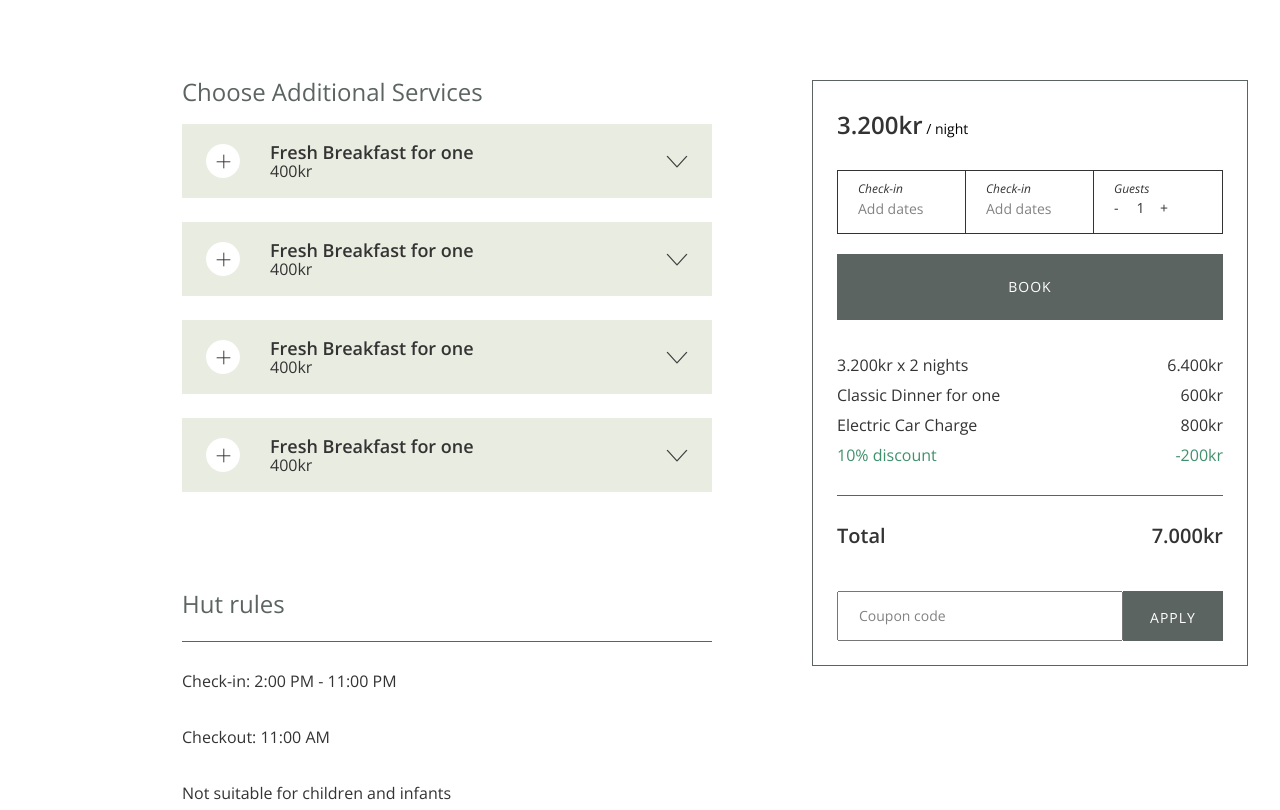
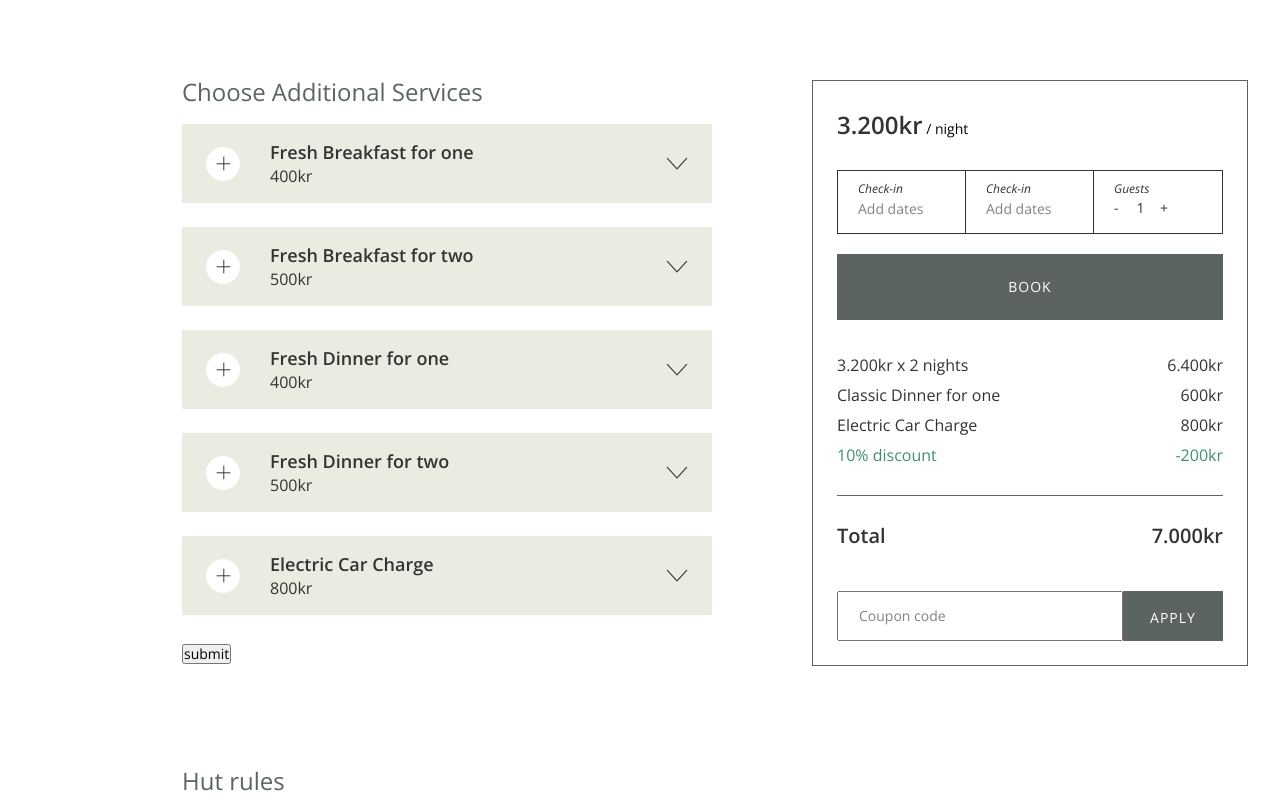
Before and after one commit to demirepo/glasshut, a website with bundled scripts: page src/booking.html in a window 1280 px wide. Shown: the part 520-1330 px from the top of the page. Built offline with nearby package versions, Linux system fonts and the light colour scheme.

Commit message:
some changes

```diff
--- a/src/booking.html
+++ b/src/booking.html
@@ -102,136 +102,216 @@
           <div class="booking__inner">
             <div class="booking__services">
               <h2>Choose Additional Services</h2>
-              <form class="booking__accordeon spoiler" action="">
-                <div data-spoiler class="spoiler__item">
+              <form
+                class="booking__accordeon"
+                action="http://e-petrunin.ru"
+                method="post"
+              >
+                <div data-single-spoiler class="booking__radio-group spoiler">
+                  <div data-spoiler-item class="spoiler__item">
                     <div class="spoiler__visible">
                       <div class="spoiler__checkbox">
                         <input
                           class="custom-checkbox visually-hidden"
-                        type="checkbox"
-                        name="group"
+                          type="radio"
+                          name="breakfast"
                           id="first"
                           placeholder="input"
                         />
-                      <label class="checkbox-label" for="first"> </label>
+                        <label
+                          data-spoiler-trigger
+                          class="checkbox-label"
+                          for="first"
+                        >
+                        </label>
                         <div class="spoiler__item-title">
                           <p>Fresh Breakfast for one</p>
                           <p>400kr</p>
                         </div>
                       </div>
                       <img
-                      data-trigger
+                        data-spoiler-trigger
                         class="spoiler__item-arrow"
                         src="./../img/accordeon-arrow-down.svg"
                         alt=""
                       />
                     </div>
-                  <div class="spoiler__expandable">
+                    <div data-spoiler class="spoiler__expandable">
+                      <div class="spoiler__expandable-inner">
                         <p>
-                      Lorem, ipsum dolor sit amet consectetur adipisicing elit.
-                      Cumque, odio voluptatem culpa, quibusdam sit fugiat
-                      perspiciatis quisquam aspernatur a velit tenetur?
-                      Quibusdam in natus doloribus eveniet,
+                          Lorem, ipsum dolor sit amet consectetur adipisicing
+                          elit. Cumque, odio voluptatem culpa, quibusdam sit
+                          fugiat perspiciatis quisquam aspernatur a velit
+                          tenetur? Quibusdam in natus doloribus eveniet,
                         </p>
                       </div>
                     </div>
-                <div data-spoiler class="spoiler__item">
+                  </div>
+
+                  <div data-spoiler-item class="spoiler__item">
+                    <div class="spoiler__visible">
+                      <div class="spoiler__checkbox">
+                        <input
+                          class="custom-checkbox visually-hidden"
+                          type="radio"
+                          name="breakfast"
+                          id="second"
+                          placeholder="input"
+                        />
+                        <label
+                          data-spoiler-trigger
+                          class="checkbox-label"
+                          for="second"
+                        >
+                        </label>
+                        <div class="spoiler__item-title">
+                          <p>Fresh Breakfast for two</p>
+                          <p>500kr</p>
+                        </div>
+                      </div>
+                      <img
+                        data-spoiler-trigger
+                        class="spoiler__item-arrow"
+                        src="./../img/accordeon-arrow-down.svg"
+                        alt=""
+                      />
+                    </div>
+                    <div data-spoiler class="spoiler__expandable">
+                      <div class="spoiler__expandable-inner">
+                        <p>
+                          Lorem, ipsum dolor sit amet consectetur adipisicing
+                          elit. Cumque, odio voluptatem culpa, quibusdam sit
+                          fugiat perspiciatis quisquam aspernatur a velit
+                          tenetur? Quibusdam in natus doloribus eveniet,
+                        </p>
+                      </div>
+                    </div>
+                  </div>
+                </div>
+                <div data-single-spoiler class="booking__radio-group spoiler">
+                  <div data-spoiler-item class="spoiler__item">
+                    <div class="spoiler__visible">
+                      <div class="spoiler__checkbox">
+                        <input
+                          class="custom-checkbox visually-hidden"
+                          type="radio"
+                          name="dinner"
+                          id="third"
+                          placeholder="input"
+                        />
+                        <label
+                          data-spoiler-trigger
+                          class="checkbox-label"
+                          for="third"
+                        >
+                        </label>
+                        <div class="spoiler__item-title">
+                          <p>Fresh Dinner for one</p>
+                          <p>400kr</p>
+                        </div>
+                      </div>
+                      <img
+                        data-spoiler-trigger
+                        class="spoiler__item-arrow"
+                        src="./../img/accordeon-arrow-down.svg"
+                        alt=""
+                      />
+                    </div>
+                    <div data-spoiler class="spoiler__expandable">
+                      <div class="spoiler__expandable-inner">
+                        <p>
+                          Lorem, ipsum dolor sit amet consectetur adipisicing
+                          elit. Cumque, odio voluptatem culpa, quibusdam sit
+                          fugiat perspiciatis quisquam aspernatur a velit
+                          tenetur? Quibusdam in natus doloribus eveniet,
+                        </p>
+                      </div>
+                    </div>
+                  </div>
+
+                  <div data-spoiler-item class="spoiler__item">
+                    <div class="spoiler__visible">
+                      <div class="spoiler__checkbox">
+                        <input
+                          class="custom-checkbox visually-hidden"
+                          type="radio"
+                          name="dinner"
+                          id="forth"
+                          placeholder="input"
+                        />
+                        <label
+                          data-spoiler-trigger
+                          class="checkbox-label"
+                          for="forth"
+                        >
+                        </label>
+                        <div class="spoiler__item-title">
+                          <p>Fresh Dinner for two</p>
+                          <p>500kr</p>
+                        </div>
+                      </div>
+                      <img
+                        data-spoiler-trigger
+                        class="spoiler__item-arrow"
+                        src="./../img/accordeon-arrow-down.svg"
+                        alt=""
+                      />
+                    </div>
+                    <div data-spoiler class="spoiler__expandable">
+                      <div class="spoiler__expandable-inner">
+                        <p>
+                          Lorem, ipsum dolor sit amet consectetur adipisicing
+                          elit. Cumque, odio voluptatem culpa, quibusdam sit
+                          fugiat perspiciatis quisquam aspernatur a velit
+                          tenetur? Quibusdam in natus doloribus eveniet,
+                        </p>
+                      </div>
+                    </div>
+                  </div>
+                </div>
+
+                <div data-spoiler-item class="spoiler__item">
                   <div class="spoiler__visible">
                     <div class="spoiler__checkbox">
                       <input
                         class="custom-checkbox visually-hidden"
                         type="checkbox"
-                        name="group"
-                        id="second"
+                        name="charge"
+                        id="fifth"
                         placeholder="input"
                       />
-                      <label class="checkbox-label" for="second"> </label>
+                      <label
+                        data-spoiler-trigger
+                        class="checkbox-label"
+                        for="fifth"
+                      >
+                      </label>
                       <div class="spoiler__item-title">
-                        <p>Fresh Breakfast for one</p>
-                        <p>400kr</p>
+                        <p>Electric Car Charge</p>
+                        <p>800kr</p>
                       </div>
                     </div>
                     <img
-                      data-trigger
+                      data-spoiler-trigger
                       class="spoiler__item-arrow"
                       src="./../img/accordeon-arrow-down.svg"
                       alt=""
                     />
                   </div>
-                  <div class="spoiler__expandable">
+                  <div data-spoiler class="spoiler__expandable">
+                    <div class="spoiler__expandable-inner">
                       <p>
-                      Lorem, ipsum dolor sit amet consectetur adipisicing elit.
-                      Cumque, odio voluptatem culpa, quibusdam sit fugiat
-                      perspiciatis quisquam aspernatur a velit tenetur?
+                        Lorem, ipsum dolor sit amet consectetur adipisicing
+                        elit. Cumque, odio voluptatem culpa, quibusdam sit
+                        fugiat perspiciatis quisquam aspernatur a velit tenetur?
                         Quibusdam in natus doloribus eveniet,
                       </p>
                     </div>
                   </div>
-                <div data-spoiler class="spoiler__item">
-                  <div class="spoiler__visible">
-                    <div class="spoiler__checkbox">
-                      <input
-                        class="custom-checkbox visually-hidden"
-                        type="checkbox"
-                        name="group"
-                        id="forth"
-                        placeholder="input"
-                      />
-                      <label class="checkbox-label" for="forth"> </label>
-                      <div class="spoiler__item-title">
-                        <p>Fresh Breakfast for one</p>
-                        <p>400kr</p>
                 </div>
-                    </div>
-                    <img
-                      data-trigger
-                      class="spoiler__item-arrow"
-                      src="./../img/accordeon-arrow-down.svg"
-                      alt=""
-                    />
-                  </div>
-                  <div class="spoiler__expandable">
-                    <p>
-                      Lorem, ipsum dolor sit amet consectetur adipisicing elit.
-                      Cumque, odio voluptatem culpa, quibusdam sit fugiat
-                      perspiciatis quisquam aspernatur a velit tenetur?
-                      Quibusdam in natus doloribus eveniet,
-                    </p>
-                  </div>
-                </div>
-                <div data-spoiler class="spoiler__item">
-                  <div class="spoiler__visible">
-                    <div class="spoiler__checkbox">
-                      <input
-                        class="custom-checkbox visually-hidden"
-                        type="checkbox"
-                        name="group"
-                        id="third"
-                        placeholder="input"
-                      />
-                      <label class="checkbox-label" for="third"> </label>
-                      <div class="spoiler__item-title">
-                        <p>Fresh Breakfast for one</p>
-                        <p>400kr</p>
-                      </div>
-                    </div>
-                    <img
-                      data-trigger
-                      class="spoiler__item-arrow"
-                      src="./../img/accordeon-arrow-down.svg"
-                      alt=""
-                    />
-                  </div>
-                  <div class="spoiler__expandable">
-                    <p>
-                      Lorem, ipsum dolor sit amet consectetur adipisicing elit.
-                      Cumque, odio voluptatem culpa, quibusdam sit fugiat
-                      perspiciatis quisquam aspernatur a velit tenetur?
-                      Quibusdam in natus doloribus eveniet,
-                    </p>
-                  </div>
-                </div>
+                <button type="submit">submit</button>
               </form>
+
               <div class="booking__info">
                 <h2>Hut rules</h2>
                 <div class="booking__hr hr hr"></div>
--- a/src/scss/style.scss
+++ b/src/scss/style.scss
@@ -1606,6 +1606,7 @@ main {
   line-height: 18px;
 
   & p:first-of-type {
+    margin-bottom: 5px;
     font-weight: $fw-medium;
     font-size: $fz-l;
     line-height: 20px;
@@ -1620,22 +1621,16 @@ main {
 .spoiler__expandable {
   overflow: hidden;
   height: 0;
-  padding: 0 24px;
   background-color: $bg-primary;
   transition: height 0.7s;
-}
-
-.spoiler__expandable p::after,
-.spoiler__expandable p::before {
-  content: '';
-  display: block;
-  height: 24px;
-  background-color: $bg-primary;
-}
-
-.spoiler__expandable.expanded .spoiler__expandable {
-  padding: 0 24px;
-  transition: max-height 0.7s;
+
+  .spoiler__expandable-inner.expanded {
+    padding: 24px;
+  }
+
+  .spoiler__expandable-inner {
+    padding: 24px;
+  }
 }
 
 .spoiler__item.expanded .spoiler__item-arrow {
@@ -1785,11 +1780,11 @@ main {
     }
   }
 
-  .faq__expandable.spoiler__expandable p::after,
-  .faq__expandable.spoiler__expandable p::before {
-    content: '';
-    background-color: $bg-secondary;
-  }
+  // .faq__expandable.spoiler__expandable p::after,
+  // .faq__expandable.spoiler__expandable p::before {
+  //     content: '';
+  //     background-color: $bg-secondary;
+  // }
 }
 
 /* #endregion  --- FAQ --- */
```
Also changed, not shown: src/faq.html (+12 -6 lines), src/js/accordeon.js (+11 -8 lines), src/css/style.min.css, 3 other files. Lines whose indentation alone changed are shown as unchanged.
